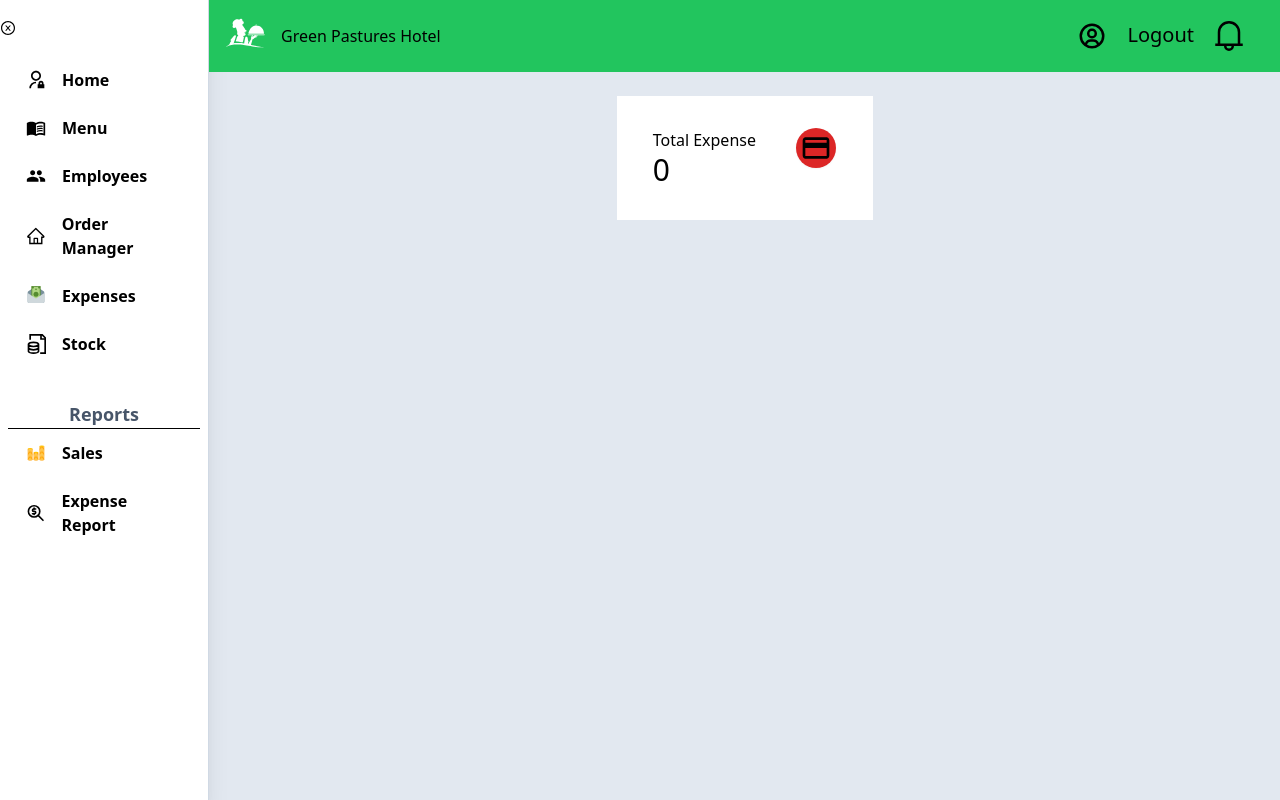
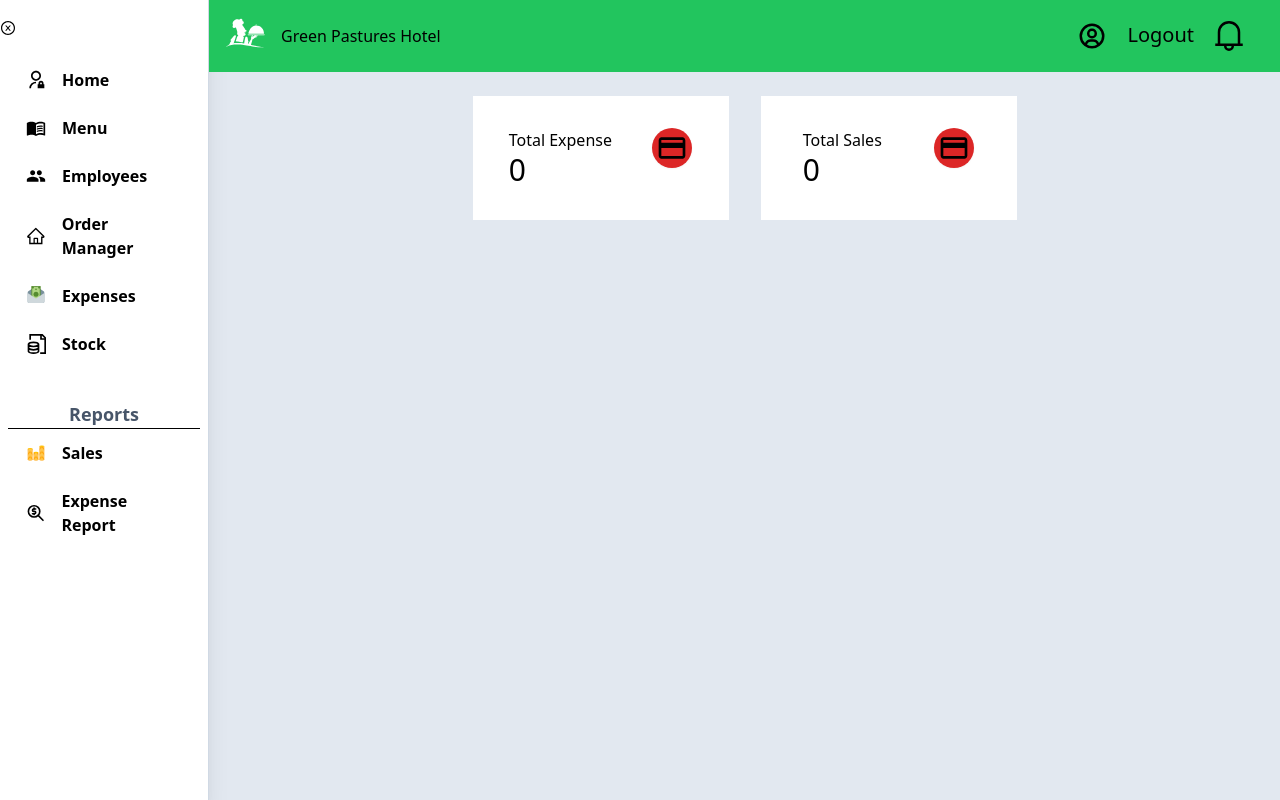
Before and after one commit to dennoh-mzoefu/point-of-sale, a React (Vite) app: page /home in a window 1280 px wide. Built offline with nearby package versions, Linux system fonts and the light colour scheme; no server answers; the database is empty.

Commit message:
add sales card dashboard

```diff
--- a/src/pages/Home.jsx
+++ b/src/pages/Home.jsx
@@ -4,18 +4,33 @@ import { MdOutlinePayment } from "react-icons/md";
 
 function Home() {
   const { expense } = useSelector((state) => state.expense);
-  const [today, setToday] = useState([]);
+  const { sales } = useSelector((state) => state.sales);
+  const [todayExpense, setTodayExpense] = useState([]);
+  const [todaySales, setTodaySales] = useState([]);
   const [totalExpense, setTotalExpense] = useState(0);
+  const [totalSales, setTotalSales] = useState(0);
   let t = new Date();
 
-  let newToday = new Date(t.toString().slice(0, 16));
+  let newTodayExpense = new Date(t.toString().slice(0, 16));
   useEffect(() => {
-    // today expenses
-    setToday(
+    // todayExpense expenses
+    setTodayExpense(
       expense.filter((item) => {
         let newDate = new Date(item.time.seconds * 1000);
         return (
-          newDate.getTime() >= newToday.getTime() &&
+          newDate.getTime() >= newTodayExpense.getTime() &&
+          newDate.getTime() < t.getTime()
+        );
+      })
+    );
+  }, [expense]);
+  useEffect(() => {
+    // todayExpense expenses
+    setTodaySales(
+      expense.filter((item) => {
+        let newDate = new Date(item.time.seconds * 1000);
+        return (
+          newDate.getTime() >= newTodayExpense.getTime() &&
           newDate.getTime() < t.getTime()
         );
       })
@@ -23,13 +38,20 @@ function Home() {
   }, [expense]);
   useEffect(() => {
     setTotalExpense(
-      today?.map((item) => parseInt(item.price)).reduce((a, b) => a + b, 0)
+      todayExpense
+        ?.map((item) => parseInt(item.price))
+        .reduce((a, b) => a + b, 0)
     );
-  }, [today]);
+  }, [todayExpense]);
+  useEffect(() => {
+    setTotalSales(
+      todaySales?.map((item) => parseInt(item.price)).reduce((a, b) => a + b, 0)
+    );
+  }, [todaySales]);
 
   return (
     <div className="flex justify-center p-6">
-      {console.log({ today })}
+      {console.log({ todayExpense })}
       {console.log({ totalExpense })}
       <div className="flex mx-4 py-8 px-4 w-64 bg-white justify-around">
         <div className="flex flex-col">
@@ -38,6 +60,13 @@ function Home() {
         </div>
         <MdOutlinePayment className="text-2xl w-10 h-10 p-1 shadow-sm rounded-full bg-red-600" />
       </div>
+      <div className="flex mx-4 py-8 px-4 w-64 bg-white justify-around">
+        <div className="flex flex-col">
+          <p>Total Sales</p>
+          <p className="text-3xl">{totalSales}</p>
+        </div>
+        <MdOutlinePayment className="text-2xl w-10 h-10 p-1 shadow-sm rounded-full bg-red-600" />
+      </div>
     </div>
   );
 }
```
